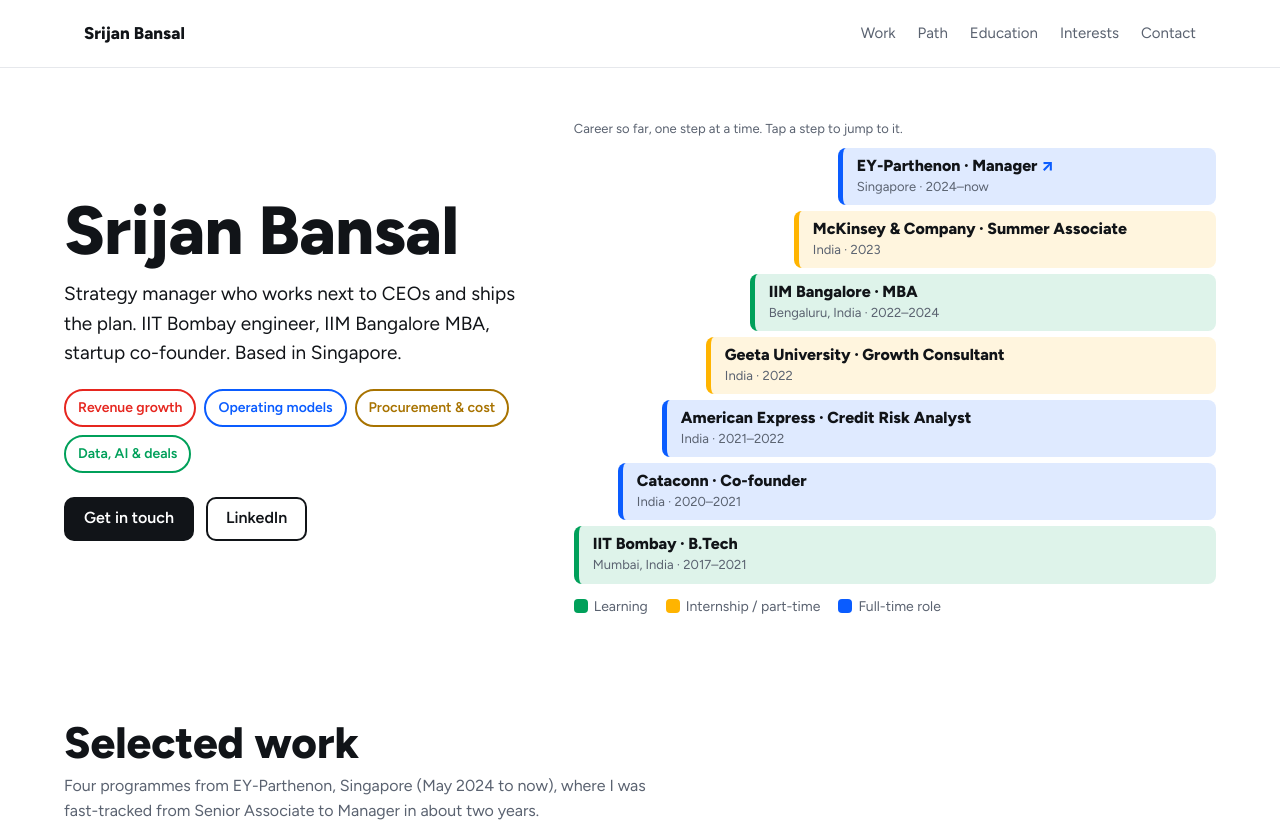
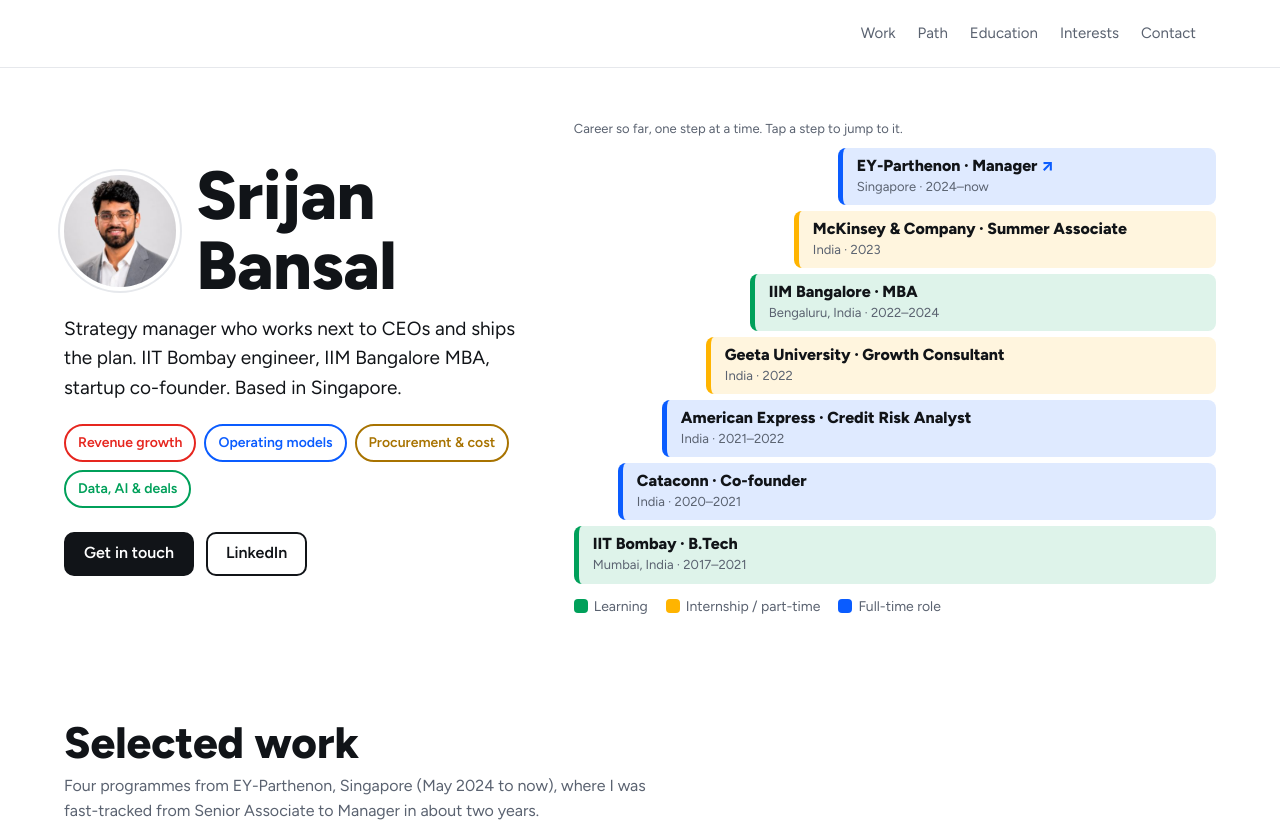
Before and after one commit to srijanbansal1515/Resume, a plain HTML site: page index.html in a window 1280 px wide. Shown: the top 826 px of the page. Drawn offline with Linux system fonts and the light colour scheme.

Commit message:
Add photo, drop duplicate name from top bar
Co-Authored-By: Claude Opus 5.5 <noreply@anthropic.com>
Claude-Session: https://claude.ai/code/session_01XMmcZvpK5FdDLzbhDZZxA1

```diff
--- a/index.html
+++ b/index.html
@@ -27,11 +27,13 @@ a{color:inherit}
 .wrap{max-width:1240px;margin:0 auto}
 nav{position:sticky;top:0;z-index:5;background:color-mix(in srgb,var(--bg) 92%,transparent);backdrop-filter:blur(8px);border-bottom:1px solid var(--rule)}
 nav .wrap{display:flex;flex-wrap:wrap;gap:6px 22px;align-items:center;padding:12px max(5vw,16px)}
-nav b{font-weight:800;margin-right:auto;font-size:17px}
+nav .wrap{justify-content:flex-end}
 nav a{text-decoration:none;font-size:15px;color:var(--soft);padding:10px 0}
 nav a:hover,nav a:focus-visible{color:var(--ink)}
 a:focus-visible,button:focus-visible{outline:3px solid var(--blue);outline-offset:3px;border-radius:4px}
 .hero{display:grid;grid-template-columns:minmax(0,5fr) minmax(0,7fr);gap:clamp(20px,4vw,56px);align-items:center}
+
+.me{display:flex;align-items:center;gap:20px;margin:0 0 14px}.me img{width:clamp(84px,9vw,112px);height:auto;aspect-ratio:1;border-radius:50%;object-fit:cover;flex:none;box-shadow:0 0 0 4px var(--bg),0 0 0 6px var(--rule)}.me h1{margin:0}
 h1{font-weight:800;font-size:clamp(40px,6vw,68px);line-height:1.02;margin:0 0 14px;text-wrap:balance;letter-spacing:-.01em}
 h2{font-weight:800;font-size:clamp(30px,3.6vw,44px);line-height:1.05;margin:0 0 8px;text-wrap:balance}
 h3{font-weight:800;font-size:20px;line-height:1.2;margin:0 0 6px}
@@ -85,11 +87,11 @@ footer{font-size:13px;color:var(--soft);padding:18px max(5vw,16px);border-top:1p
 </style>
 </head>
 <body>
-<nav aria-label="Sections"><div class="wrap"><b>Srijan Bansal</b><a href="#work">Work</a><a href="#path">Path</a><a href="#education">Education</a><a href="#beyond">Interests</a><a href="#contact">Contact</a></div></nav>
+<nav aria-label="Sections"><div class="wrap"><a href="#work">Work</a><a href="#path">Path</a><a href="#education">Education</a><a href="#beyond">Interests</a><a href="#contact">Contact</a></div></nav>
 
 <header class="band"><div class="wrap hero">
   <div>
-    <h1>Srijan Bansal</h1>
+    <div class="me"><img src="photo.jpg" alt="Srijan Bansal" width="112" height="112"><h1>Srijan Bansal</h1></div>
     <p class="lede">Strategy manager who works next to CEOs and ships the plan. IIT Bombay engineer, IIM Bangalore MBA, startup co-founder. Based in Singapore.</p>
     <ul class="chips" aria-label="What I work on">
       <li class="c-red">Revenue growth</li><li class="c-blue">Operating models</li><li class="c-amber">Procurement &amp; cost</li><li class="c-green">Data, AI &amp; deals</li>
```
Also changed, not shown: photo.jpg (added).
